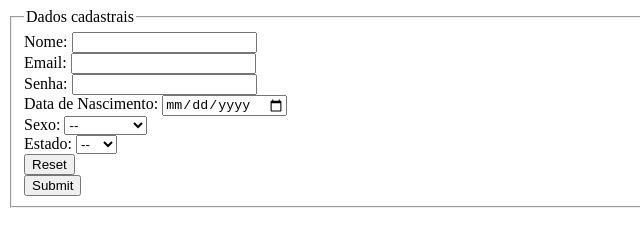
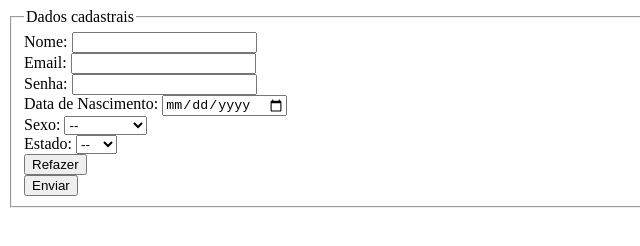
Before and after one commit to Lucavinini/Programa-o-Web-e-Mobile---Unicap, a plain HTML site: page Atividade1/index.html in a window 1280 px wide. Shown: the full height of the page, 0-640 px from the left. Drawn offline with Linux system fonts and the light colour scheme.

Commit message:
Modificando os últimos campos de envio

```diff
--- a/Atividade1/index.html
+++ b/Atividade1/index.html
@@ -29,8 +29,8 @@
             <option>PB</option>
         </select> <br>
 
-        <input type = "reset"> <br>
-        <input type = "submit">
+        <input type = "reset" value = "Refazer"> <br>
+        <input type = "submit" value = "Enviar">
 
         </fieldset>
     </form>
```
